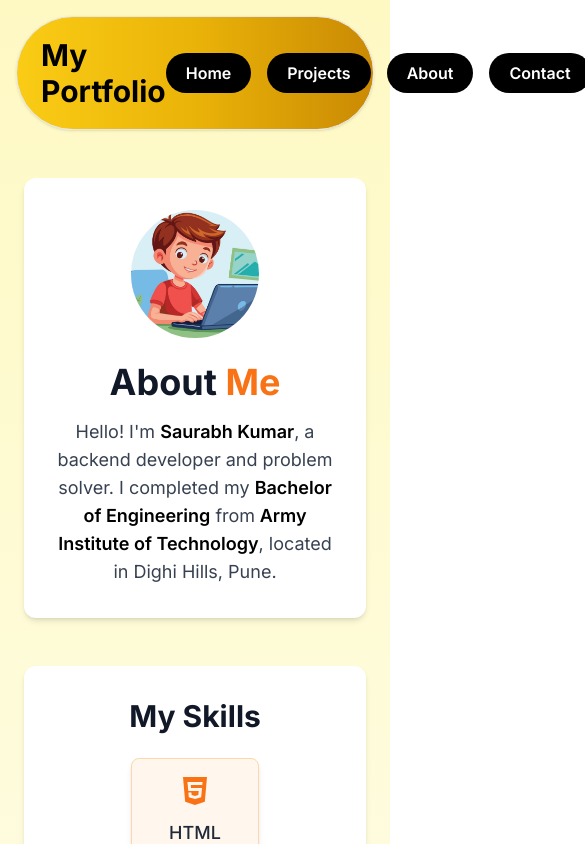
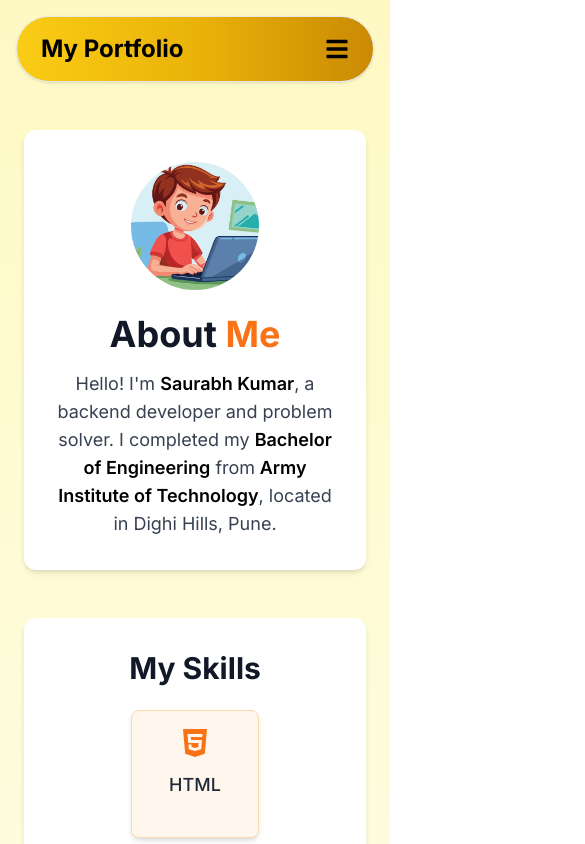
Before and after one commit to Saurabh2404/Portfolio, a Next.js app: page /about in a window 390 px wide. Shown: the top 844 px of the page, 585 px wide, since content can reach past the window. Built offline with nearby package versions, Linux system fonts and the light colour scheme; a web font is replaced by a local one.

Commit message:
added responsiveness to navbar

```diff
--- a/src/components/navbar.js
+++ b/src/components/navbar.js
@@ -1,9 +1,10 @@
 import Link from 'next/link'
 import { useEffect, useState } from 'react'
-import { FaMoon, FaSun } from 'react-icons/fa'
+import { FaMoon, FaSun, FaBars, FaTimes } from 'react-icons/fa'
 
 export default function Navbar() {
   const [darkMode, setDarkMode] = useState(false)
+  const [menuOpen, setMenuOpen] = useState(false)
 
   useEffect(() => {
     if (localStorage.theme === 'dark') {
@@ -25,16 +26,21 @@ export default function Navbar() {
   }
 
   return (
-    <header className="bg-gradient-to-r from-yellow-400 via-yellow-500 to-yellow-600 dark:from-gray-800 dark:via-gray-900 dark:to-black text-white py-5 shadow sticky top-0 z-50 rounded-full mx-4 mt-4 border border-red dark:border-orange-200">
+    <header className="bg-gradient-to-r from-yellow-400 via-yellow-500 to-yellow-600 dark:from-gray-800 dark:via-gray-900 dark:to-black text-white py-4 shadow sticky top-0 z-50 rounded-full mx-4 mt-4 border border-red dark:border-orange-200">
       <div className="container mx-auto px-6 flex justify-between items-center">
-        <h1 className="text-3xl font-bold text-black dark:text-white">My Portfolio</h1>
-        <nav className="flex items-center space-x-4">
+        {/* Logo */}
+        <h1 className="text-2xl sm:text-3xl font-bold text-black dark:text-white">
+          My Portfolio
+        </h1>
+
+        {/* Desktop Nav */}
+        <nav className="hidden md:flex items-center space-x-4">
           <NavItem href="/" label="Home" />
           <NavItem href="/projects" label="Projects" />
           <NavItem href="/about" label="About" />
           <NavItem href="/contact" label="Contact" />
 
-          {/* Dark Mode Toggle Button */}
+          {/* Dark Mode Toggle */}
           <button
             onClick={toggleDarkMode}
             className="bg-black dark:bg-yellow-400 text-white dark:text-black p-2 rounded-full hover:scale-110 transition"
@@ -42,7 +48,33 @@ export default function Navbar() {
             {darkMode ? <FaSun /> : <FaMoon />}
           </button>
         </nav>
+
+        {/* Mobile Menu Button */}
+        <div className="md:hidden flex items-center">
+          <button
+            onClick={() => setMenuOpen(!menuOpen)}
+            className="text-black dark:text-white text-2xl"
+          >
+            {menuOpen ? <FaTimes /> : <FaBars />}
+          </button>
+        </div>
       </div>
+
+      {/* Mobile Dropdown */}
+      {menuOpen && (
+        <div className="md:hidden bg-white dark:bg-gray-800 mt-2 rounded-lg shadow-lg flex flex-col items-center space-y-3 py-4">
+          <NavItem href="/" label="Home" />
+          <NavItem href="/projects" label="Projects" />
+          <NavItem href="/about" label="About" />
+          <NavItem href="/contact" label="Contact" />
+          <button
+            onClick={toggleDarkMode}
+            className="bg-black dark:bg-yellow-400 text-white dark:text-black p-2 rounded-full hover:scale-110 transition"
+          >
+            {darkMode ? <FaSun /> : <FaMoon />}
+          </button>
+        </div>
+      )}
     </header>
   )
 }
@@ -51,7 +83,7 @@ function NavItem({ href, label }) {
   return (
     <Link
       href={href}
-      className="bg-black text-white font-semibold px-5 py-2 rounded-full hover:bg-yellow-400 hover:text-black transition duration-300 dark:bg-gray-700 dark:hover:bg-yellow-500 dark:text-white"
+      className="bg-black text-white font-semibold px-4 py-2 rounded-full hover:bg-yellow-400 hover:text-black transition duration-300 dark:bg-gray-700 dark:hover:bg-yellow-500 dark:text-white"
     >
       {label}
     </Link>
```
